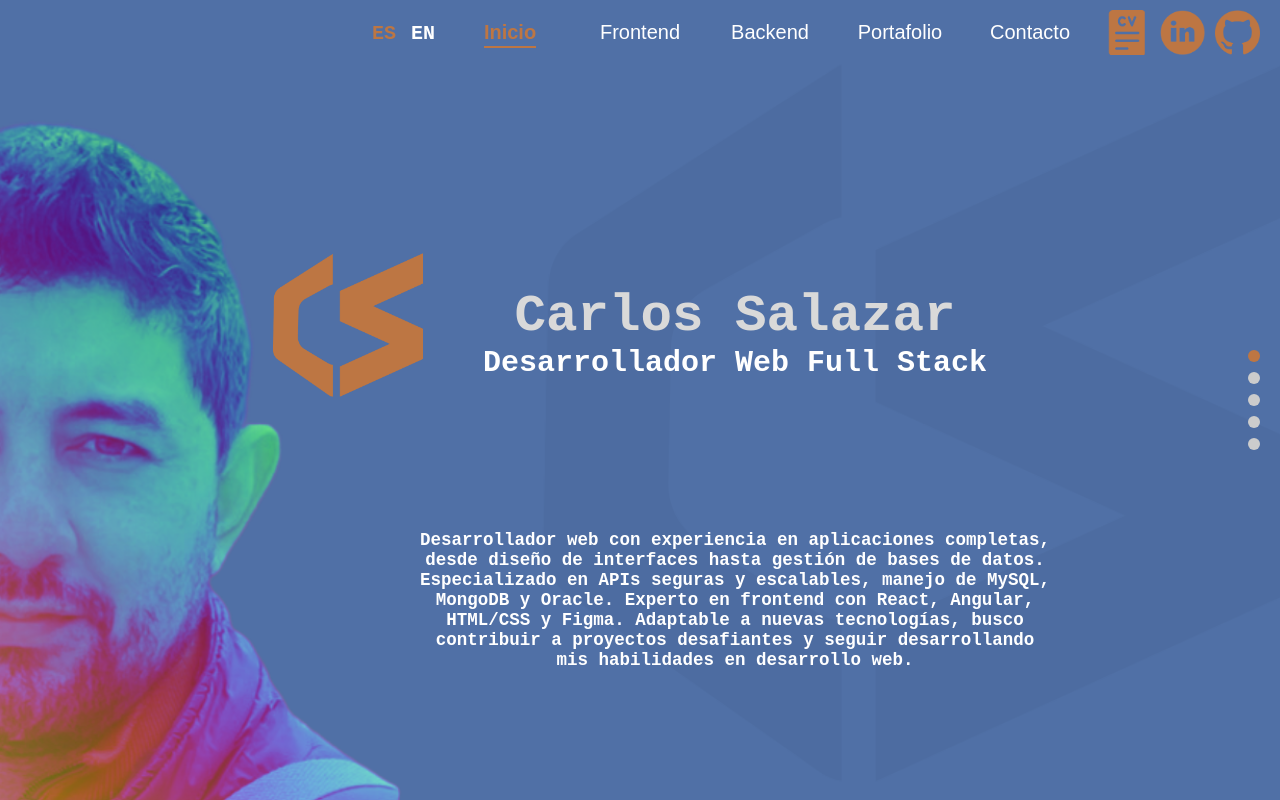
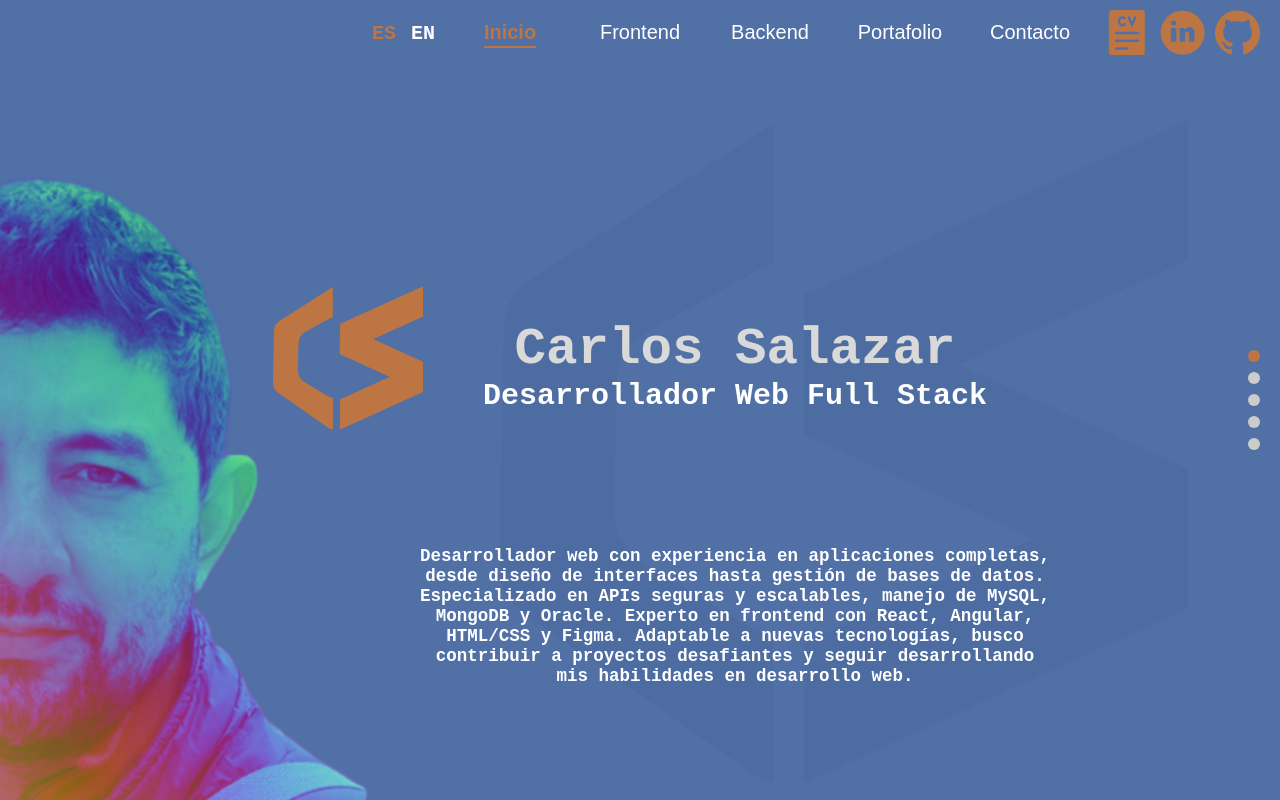
Before and after one commit to telcash/portfolio, a React (Create React App) app: page / in a window 1280 px wide. Built offline with nearby package versions, Linux system fonts and the light colour scheme.

Commit message:
Prueba con calc height

```diff
--- a/src/components/containers/fullpageslider/fullpageslider.css
+++ b/src/components/containers/fullpageslider/fullpageslider.css
@@ -5,6 +5,7 @@
 }
 
 .slide {
+    padding-top: 65px;
     height: calc(100% - 65px);
     position: relative;
     display: flex;
```
